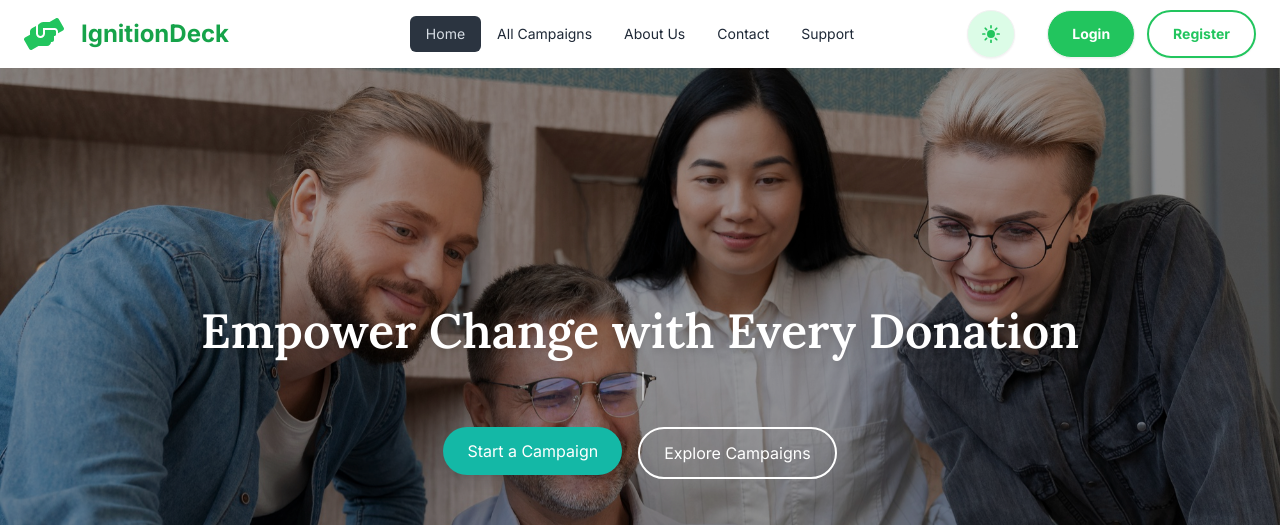
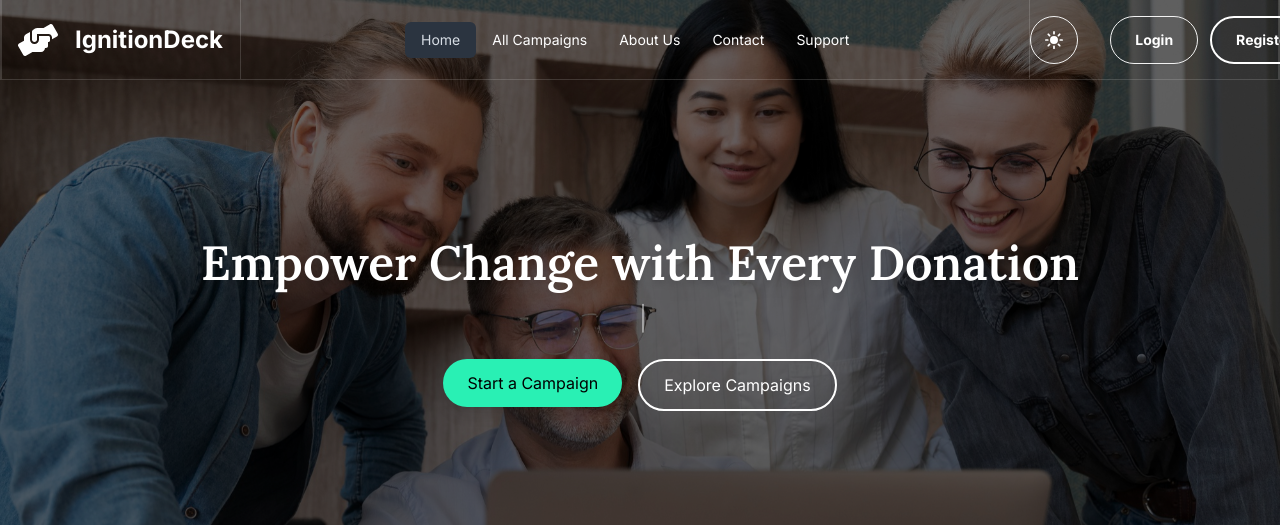
Before and after one commit to abid45342/CrowdFunding-Client, a React (Vite) app: page / in a window 1280 px wide. Shown: the top 525 px of the page. Built offline with nearby package versions, Linux system fonts and the light colour scheme; no server answers.

Commit message:
update banner,navbar

```diff
--- a/src/components/Banner.jsx
+++ b/src/components/Banner.jsx
@@ -3,6 +3,7 @@ import { motion } from "framer-motion";
 import { Typewriter } from "react-simple-typewriter";
 import { Link } from "react-router-dom";
 import backgroundImage from "../assets/banner3.jpg"; // Replace with your image path
+import Navbar from "./Navbar";
 
 
 const Banner = () => {
@@ -14,16 +15,18 @@ const Banner = () => {
 
   return (
     <div
-      className="relative  h-[650px] bg-cover"
+      className=" relative h-[650px] bg-cover"
       style={{
         backgroundImage: `url(${backgroundImage})`,
       }}
     >
+
       {/* Dim Overlay */}
-      <div className="absolute inset-0 bg-black bg-opacity-40       "></div>
+      <div className="absolute inset-0 bg-black bg-opacity-60       "></div>
 
       {/* Text Overlay */}
       <div className="relative z-10 flex flex-col items-center justify-center h-full text-center px-6">
+
         <motion.h1
           className="text-3xl md:text-4xl lg:text-5xl font-extrabold text-white drop-shadow-lg mb-4"
           variants={textVariants}
@@ -60,7 +63,7 @@ const Banner = () => {
         >
           <Link to="/start-campaign">
             <motion.button
-              className="px-6 py-3 bg-teal-500 text-white rounded-full shadow-lg hover:bg-teal-600 transition-all duration-300"
+              className="px-6 py-3 bg-mint text-black rounded-full shadow-lg hover:bg-[#1B1F2E] hover:text-white transition-all duration-300 "
               whileHover={{ scale: 1.1 }}
               whileTap={{ scale: 0.95 }}
             >
--- a/src/components/Navbar.jsx
+++ b/src/components/Navbar.jsx
@@ -1,178 +1,62 @@
-// import { useContext } from "react";
-// import { NavLink, useNavigate } from "react-router-dom";
-// import { AuthContext } from "../provider/AuthProvider";
-// import { IoMoon, IoSunny } from 'react-icons/io5';
-// import { FaHandsHelping, FaRegBuilding } from "react-icons/fa";
-
-// const Navbar = () => {
-//   const navigate = useNavigate();
-//   const { user, handleLogout, setDark, dark } = useContext(AuthContext);
-
-//   return (
-//     <div className="navbar bg-base-100">
-//       <div className="navbar-start">
-//         <div className="dropdown">
-//           <div tabIndex={0} role="button" className="btn btn-ghost lg:hidden">
-//             <svg
-//               xmlns="http://www.w3.org/2000/svg"
-//               className="h-5 w-5"
-//               fill="none"
-//               viewBox="0 0 24 24"
-//               stroke="currentColor"
-//             >
-//               <path
-//                 strokeLinecap="round"
-//                 strokeLinejoin="round"
-//                 strokeWidth="2"
-//                 d="M4 6h16M4 12h8m-8 6h16"
-//               />
-//             </svg>
-//           </div>
-//           <ul
-//             tabIndex={0}
-//             className="menu menu-sm dropdown-content bg-base-100 rounded-box z-[1] mt-3 w-52 p-2 shadow"
-//           >
-//             <li>
-//               <NavLink to="/">Home</NavLink>
-//             </li>
-//             <li>
-//               <NavLink to='/campaigns'>All Campaign</NavLink>
-//             </li>
-//             <li>
-//               <NavLink to="/addCampaign">Add New Campaign</NavLink>
-//             </li>
-//             <li>
-//             <NavLink to={`/myCampaign/${user?.email}`}>My Campaign</NavLink>
-//             </li>
-
-//             <li>
-//               <NavLink to={`/myDonation/${user?.email}`}>My Donation</NavLink>
-//             </li>
-
-//           </ul>
-//         </div>
-//         <FaHandsHelping size={40} className="text-teal-500 ml-3" />
-//         <a className="btn btn-ghost text-xl">IgnitionDeck</a>
-//       </div>
-//       <div className="navbar-center hidden lg:flex">
-//         <ul className="menu menu-horizontal px-1">
-//           <li>
-//             <NavLink to="/">Home</NavLink>
-//           </li>
-//           <li>
-//             <NavLink to="/campaigns">All Campaign</NavLink>
-//           </li>
-//           {user?.email && (
-//             <li>
-//               <NavLink to="/addCampaign">Add New Campaign</NavLink>
-//             </li>
-//           )}
-//           {user?.email && (
-//             <li>
-//               <NavLink to={`/myCampaign/${user?.email}`}>My Campaign</NavLink>
-//             </li>
-//           )}
-//           {user?.email && (
-//             <li>
-//               <NavLink to={`/myDonation/${user?.email}`}>My Donation</NavLink>
-//             </li>
-//           )}
-//           <li>
-//             <NavLink to="/about">About Us</NavLink>
-//           </li>
-//           <li>
-//             <NavLink to="/contact">Contact</NavLink>
-//           </li>
-//           <li>
-//             <NavLink to="/support">Support</NavLink>
-//           </li>
-//         </ul>
-//       </div>
-
-//       <div className="navbar-end">
-//         <button
-//           className="mr-20 text-xl btn rounded-2xl bg-gray-200"
-//           onClick={() => {
-//             setDark(!dark);
-//           }}
-//         >
-//           {dark ? <IoMoon /> : <IoSunny />}
-//         </button>
-
-//         {user?.email ? (
-//           <div className="flex items-center gap-4">
-//             <div className="relative group">
-//               <img
-//                 src={user?.photoURL}
-//                 alt="user"
-//                 className="w-10 h-10 rounded-full object-cover"
-//               />
-//               <div className="absolute bottom-0 top-12 left-4 text-center bg-opacity-60 text-gray rounded-b-lg opacity-0 group-hover:opacity-100 transition-opacity">
-//                 <p>{user?.name}</p>
-//               </div>
-//             </div>
-//             <button
-//               onClick={() => {
-//                 handleLogout();
-//               }}
-//               className="btn  mr-10"
-//             >
-//               Log out
-//             </button>
-//           </div>
-//         ) : (
-//           <div className="flex gap-3 mx-5">
-//             <NavLink to="/login" className="btn">
-//               Login
-//             </NavLink>
-//             <NavLink to="/register" className="btn">
-//               Register
-//             </NavLink>
-//           </div>
-//         )}
-//       </div>
-//     </div>
-//   );
-// };
-
-// export default Navbar;
 
 
 
 
 
 
-
-
-
-
-import React from 'react';
-import { useContext } from 'react';
-import { NavLink, useNavigate } from 'react-router-dom';
+import React, { useContext, useEffect } from 'react';
+import { NavLink, useLocation, useNavigate } from 'react-router-dom';
 import { AuthContext } from '../provider/AuthProvider';
 import { IoMoon, IoSunny } from 'react-icons/io5';
 import { FaHandsHelping } from 'react-icons/fa';
-import { motion } from 'framer-motion';
+import { motion, useAnimation } from 'framer-motion';
 
 const Navbar = () => {
+
+  const location = useLocation();
+  console.log(location.pathname)
   const navigate = useNavigate();
   const { user, handleLogout, setDark, dark } = useContext(AuthContext);
+  const controls = useAnimation();
 
   // Animation variants for Framer Motion
   const navItemVariants = {
     hidden: { opacity: 0, y: -20 },
     visible: { opacity: 1, y: 0, transition: { duration: 0.5 } },
   };
+  const handleScroll = () => {
+    const scrollY = window.scrollY;
+    controls.start({
+      backgroundColor: (scrollY > 50 || location.pathname !='/') ? (dark ? 'rgba(31, 41, 55, 1)' : '#1f2937') : 'rgba(0, 0, 0, 0)',
+      color: scrollY > 50 ? (dark ? '#ffffff' : '#ffffff') : '#ffffff',
+      boxShadow: scrollY > 50 ? '0px 4px 10px rgba(0,0,0,0.1)' : 'none',
+      transition: { duration: 0.3 },
+    });
+  };
+  // Scroll event listener
+  useEffect(() => {
+    window.addEventListener('scroll', handleScroll);
+    handleScroll();
+    return () => {
+      window.removeEventListener('scroll', handleScroll);
+    };
+  }, [dark,location.pathname]); // Re-run when dark mode changes
+
+
 
   return (
-    <div className={`navbar shadow-lg ${dark ? 'bg-gray-800 text-white' : 'bg-white text-gray-800'} transition-colors duration-300  `}>
+    <motion.div
+      className="fixed top-0 left-0 w-full z-50 flex border-x-2 border-b border-[rgba(255,255,255,0.15)] min-h-20"
+      animate={controls}
+      initial={{ backgroundColor: 'rgba(0, 0, 0, 0)', color: '#ffffff' }} // Initial styles
+    >
       {/* Navbar Start */}
-      <div className="navbar-start">
+      <div className="navbar-start flex items-center">
         <div className="dropdown">
           <div tabIndex={0} role="button" className="btn btn-ghost lg:hidden">
             <svg
               xmlns="http://www.w3.org/2000/svg"
-              className="h-6 w-6 text-green-500"
+              className="h-6 w-6 text-white"
               fill="none"
               viewBox="0 0 24 24"
               stroke="currentColor"
@@ -182,7 +66,7 @@ const Navbar = () => {
           </div>
           <motion.ul
             tabIndex={0}
-            className="menu menu-sm dropdown-content bg-white dark:bg-gray-700 rounded-box z-[1] mt-3 w-52 p-2 shadow-lg"
+            className="menu menu-sm dropdown-content bg-transparent text-white dark:bg-gray-700 rounded-box z-[1] mt-3 w-52 p-2 shadow-lg"
             initial="hidden"
             animate="visible"
             variants={{
@@ -190,11 +74,11 @@ const Navbar = () => {
               visible: { opacity: 1, transition: { staggerChildren: 0.1 } },
             }}
           >
-            <motion.li variants={navItemVariants}><NavLink to="/" className="hover:text-green-500">Home</NavLink></motion.li>
-            <motion.li variants={navItemVariants}><NavLink to="/campaigns" className="hover:text-green-500">All Campaigns</NavLink></motion.li>
-            <motion.li variants={navItemVariants}><NavLink to="/addCampaign" className="hover:text-green-500">Add New Campaign</NavLink></motion.li>
-            <motion.li variants={navItemVariants}><NavLink to={`/myCampaign/${user?.email}`} className="hover:text-green-500">My Campaign</NavLink></motion.li>
-            <motion.li variants={navItemVariants}><NavLink to={`/myDonation/${user?.email}`} className="hover:text-green-500">My Donation</NavLink></motion.li>
+            <motion.li variants={navItemVariants}><NavLink to="/" className="hover:text-mint">Home</NavLink></motion.li>
+            <motion.li variants={navItemVariants}><NavLink to="/campaigns" className="hover:text-mint">All Campaigns</NavLink></motion.li>
+            <motion.li variants={navItemVariants}><NavLink to="/addCampaign" className="hover:text-mint">Add New Campaign</NavLink></motion.li>
+            <motion.li variants={navItemVariants}><NavLink to={`/myCampaign/${user?.email}`} className="hover:text-mint">My Campaign</NavLink></motion.li>
+            <motion.li variants={navItemVariants}><NavLink to={`/myDonation/${user?.email}`} className="hover:text-mint">My Donation</NavLink></motion.li>
           </motion.ul>
         </div>
         <motion.div
@@ -203,36 +87,36 @@ const Navbar = () => {
           animate={{ opacity: 1, x: 0 }}
           transition={{ duration: 0.6 }}
         >
-          <FaHandsHelping size={40} className="text-green-500 ml-4" />
-          <NavLink to="/" className="btn btn-ghost text-2xl font-bold text-green-600 hover:text-green-700">IgnitionDeck</NavLink>
+          <FaHandsHelping size={40} className="text-white ml-4" />
+          <NavLink to="/" className="btn btn-ghost text-2xl font-bold hover:text-green-700">IgnitionDeck</NavLink>
         </motion.div>
       </div>
 
       {/* Navbar Center */}
-      <div className="navbar-center hidden lg:flex">
+      <div className="navbar-center hidden lg:flex px-40 border-x border-[rgba(255,255,255,0.15)] items-center">
         <motion.ul
           className="menu menu-horizontal px-1"
           initial="hidden"
           animate="visible"
           variants={{
             hidden: { opacity: 0 },
-            visible: { opacity: 1, transition: { staggerChildren: 0.1 } },
+            visible: { opacity: 1, transition: { staggerChildren: 0.2 } },
           }}
         >
-          <motion.li variants={navItemVariants}><NavLink to="/" className="hover:text-green-500 px-4 py-2 rounded-md">Home</NavLink></motion.li>
-          <motion.li variants={navItemVariants}><NavLink to="/campaigns" className="hover:text-green-500 px-4 py-2 rounded-md">All Campaigns</NavLink></motion.li>
+          <motion.li variants={navItemVariants}><NavLink to="/" className="hover:text-mint px-4 py-2 rounded-md">Home</NavLink></motion.li>
+          <motion.li variants={navItemVariants}><NavLink to="/campaigns" className="hover:text-mint px-4 py-2 rounded-md">All Campaigns</NavLink></motion.li>
           {user?.email && (
-            <motion.li variants={navItemVariants}><NavLink to="/addCampaign" className="hover:text-green-500 px-4 py-2 rounded-md">Add New Campaign</NavLink></motion.li>
+            <motion.li variants={navItemVariants}><NavLink to="/addCampaign" className="hover:text-mint px-4 py-2 rounded-md">Add New Campaign</NavLink></motion.li>
           )}
           {user?.email && (
-            <motion.li variants={navItemVariants}><NavLink to={`/myCampaign/${user?.email}`} className="hover:text-green-500 px-4 py-2 rounded-md">My Campaign</NavLink></motion.li>
+            <motion.li variants={navItemVariants}><NavLink to={`/myCampaign/${user?.email}`} className="hover:text-mint px-4 py-2 rounded-md">My Campaign</NavLink></motion.li>
           )}
           {user?.email && (
-            <motion.li variants={navItemVariants}><NavLink to={`/myDonation/${user?.email}`} className="hover:text-green-500 px-4 py-2 rounded-md">My Donation</NavLink></motion.li>
+            <motion.li variants={navItemVariants}><NavLink to={`/myDonation/${user?.email}`} className="hover:text-white px-4 py-2 rounded-md">My Donation</NavLink></motion.li>
           )}
-          <motion.li variants={navItemVariants}><NavLink to="/about" className="hover:text-green-500 px-4 py-2 rounded-md">About Us</NavLink></motion.li>
-          <motion.li variants={navItemVariants}><NavLink to="/contact" className="hover:text-green-500 px-4 py-2 rounded-md">Contact</NavLink></motion.li>
-          <motion.li variants={navItemVariants}><NavLink to="/support" className="hover:text-green-500 px-4 py-2 rounded-md">Support</NavLink></motion.li>
+          <motion.li variants={navItemVariants}><NavLink to="/about" className="hover:text-mint px-4 py-2 rounded-md">About Us</NavLink></motion.li>
+          <motion.li variants={navItemVariants}><NavLink to="/contact" className="hover:text-mint px-4 py-2 rounded-md">Contact</NavLink></motion.li>
+          <motion.li variants={navItemVariants}><NavLink to="/support" className="hover:text-mint px-4 py-2 rounded-md">Support</NavLink></motion.li>
         </motion.ul>
       </div>
 
@@ -240,7 +124,7 @@ const Navbar = () => {
       <div className="navbar-end flex items-center gap-4">
         {/* Dark Mode Toggle */}
         <motion.button
-          className="btn btn-circle bg-green-100 dark:bg-gray-700 text-green-500 dark:text-white hover:bg-green-200 dark:hover:bg-gray-600 transition-colors"
+          className="btn btn-circle bg-transparent hover:bg-transparent hover:text-mint dark:bg-gray-700 text-white dark:text-white dark:hover:bg-transparent transition-colors"
           onClick={() => setDark(!dark)}
           whileHover={{ scale: 1.1 }}
           whileTap={{ scale: 0.95 }}
@@ -260,7 +144,7 @@ const Navbar = () => {
               <img
                 src={user?.photoURL}
                 alt="user"
-                className="w-10 h-10 rounded-full object-cover border-2 border-green-500"
+                className="w-10 h-10 rounded-full object-cover border-2 border-white"
               />
               <div className="absolute top-12 left-1/2 transform -translate-x-1/2 bg-green-600 text-white rounded-lg px-3 py-1 opacity-0 group-hover:opacity-100 transition-opacity duration-300">
                 <p className="text-sm">{user?.displayName || user?.email}</p>
@@ -269,7 +153,7 @@ const Navbar = () => {
             {/* Logout Button */}
             <motion.button
               onClick={() => handleLogout()}
-              className="btn bg-green-500 text-white hover:bg-green-600 rounded-full px-6 mr-4"
+              className="btn bg-white text-white hover:bg-transparent hover:text-mint rounded-full px-6 mr-4"
               whileHover={{ scale: 1.05 }}
               whileTap={{ scale: 0.95 }}
             >
@@ -278,16 +162,16 @@ const Navbar = () => {
           </div>
         ) : (
           <div className="flex gap-3 mx-4">
-            <NavLink to="/login" className="btn bg-green-500 text-white hover:bg-green-600 rounded-full px-6">
+            <NavLink to="/login" className="btn bg-transparent text-white hover:bg-transparent hover:text-mint rounded-full px-6">
               Login
             </NavLink>
-            <NavLink to="/register" className="btn bg-transparent border-2 border-green-500 text-green-500 hover:bg-green-500 hover:text-white rounded-full px-6">
+            <NavLink to="/register" className="btn bg-transparent border-2 border-white text-white hover:text-mint rounded-full px-6 hover:bg-transparent">
               Register
             </NavLink>
           </div>
         )}
       </div>
-    </div>
+    </motion.div>
   );
 };
 
--- a/src/layouts/HomeLayout.jsx
+++ b/src/layouts/HomeLayout.jsx
@@ -9,7 +9,7 @@ import { Outlet } from 'react-router-dom';
 const HomeLayout = () => {
 
     return (
-        <div>
+        <div >
            <Navbar></Navbar>
 
                <Outlet></Outlet>
--- a/src/pages/About.jsx
+++ b/src/pages/About.jsx
@@ -1,6 +1,6 @@
 const About = () => {
     return (
-      <div className="container mx-auto p-8">
+      <div className="container mx-auto p-8 mt-16">
         <h1 className="text-4xl font-bold mb-6 text-center text-teal-500">About Us</h1>
 
         <section className="mb-8">
--- a/src/pages/Contact.jsx
+++ b/src/pages/Contact.jsx
@@ -1,6 +1,6 @@
 const Contact = () => {
     return (
-      <div className="container mx-auto p-8">
+      <div className="container mx-auto p-8 mt-16">
         <h1 className="text-4xl font-bold mb-6 text-center text-teal-500">Contact Us</h1>
 
         <section className="mb-8">
--- a/tailwind.config.js
+++ b/tailwind.config.js
@@ -6,7 +6,11 @@ export default {
   ],
 darkMode: "class",
   theme: {
-    extend: {},
+    extend: {
+      colors:{
+        mint:"#29F0B4",
+      }
+    },
   },
   // plugins: [],
   plugins: [
```
Also changed, not shown: src/pages/AllCampaign.jsx (+1 -116 lines).
